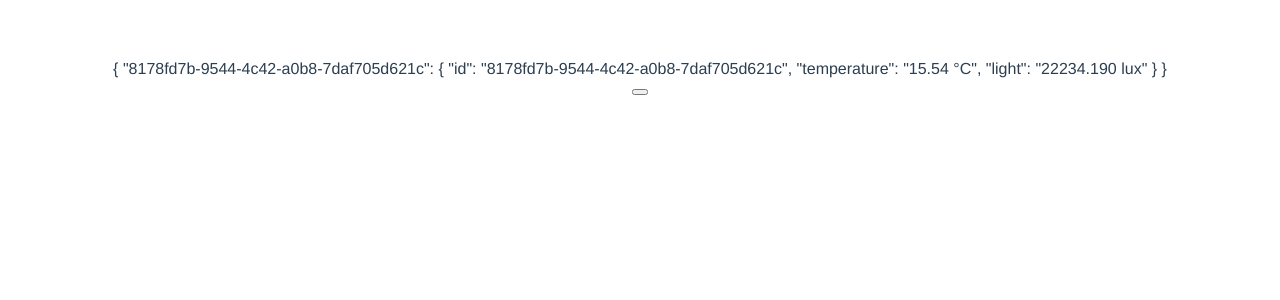
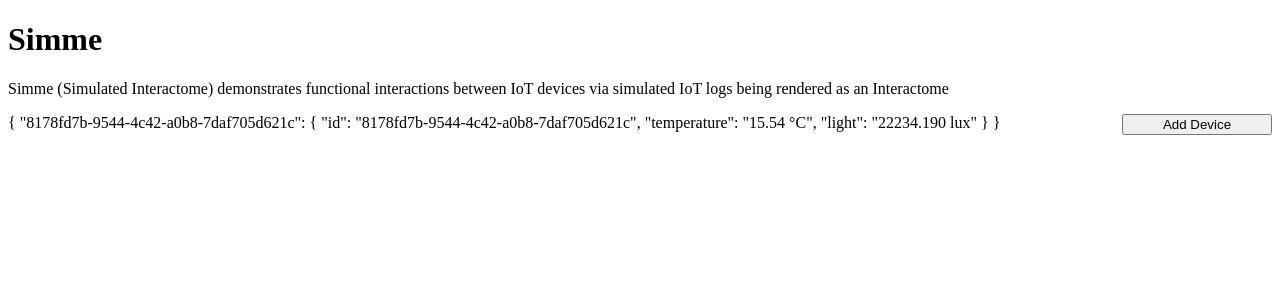
Before and after one commit to satyasinha/hdr-demo, a Vue app: page / in a window 1280 px wide. Shown: the top 300 px of the page. Built offline with nearby package versions, Linux system fonts and the light colour scheme.

Commit message:
:lipstick:
- title + description
- use flexbox for arrangement
- 'Add Device' button

```diff
--- a/src/components/App.vue
+++ b/src/components/App.vue
@@ -1,8 +1,14 @@
 <template>
   <div id="app">
-    <interactome :data="devices"></interactome>
-    <div id="sidebar">
-      <button></button>
+    <div id="heading">
+      <h1>{{ title }}</h1>
+      <p>{{ description }}</p>
+    </div>
+    <div id="content">
+      <interactome :data="devices"></interactome>
+      <div id="sidebar">
+        <button>Add Device</button>
+      </div>
     </div>
   </div>
 </template>
@@ -15,17 +21,26 @@ export default {
     devices () {
       return this.$store.state.devicesSensorData
     }
+  },
+  data () {
+    return {
+      title: 'Simme',
+      description: 'Simme (Simulated Interactome) demonstrates functional interactions between IoT devices via simulated IoT logs being rendered as an Interactome'
+    }
   }
 }
 </script>
 
 <style>
-#app {
-  font-family: 'Avenir', Helvetica, Arial, sans-serif;
-  -webkit-font-smoothing: antialiased;
-  -moz-osx-font-smoothing: grayscale;
-  text-align: center;
-  color: #2c3e50;
-  margin-top: 60px;
+#content {
+  display: flex;
+  flex-flow: row wrap;
+  justify-content: space-between;
+}
+
+#sidebar {
+  width: 150px;
+  display: flex;
+  flex-direction: column;
 }
 </style>
```
